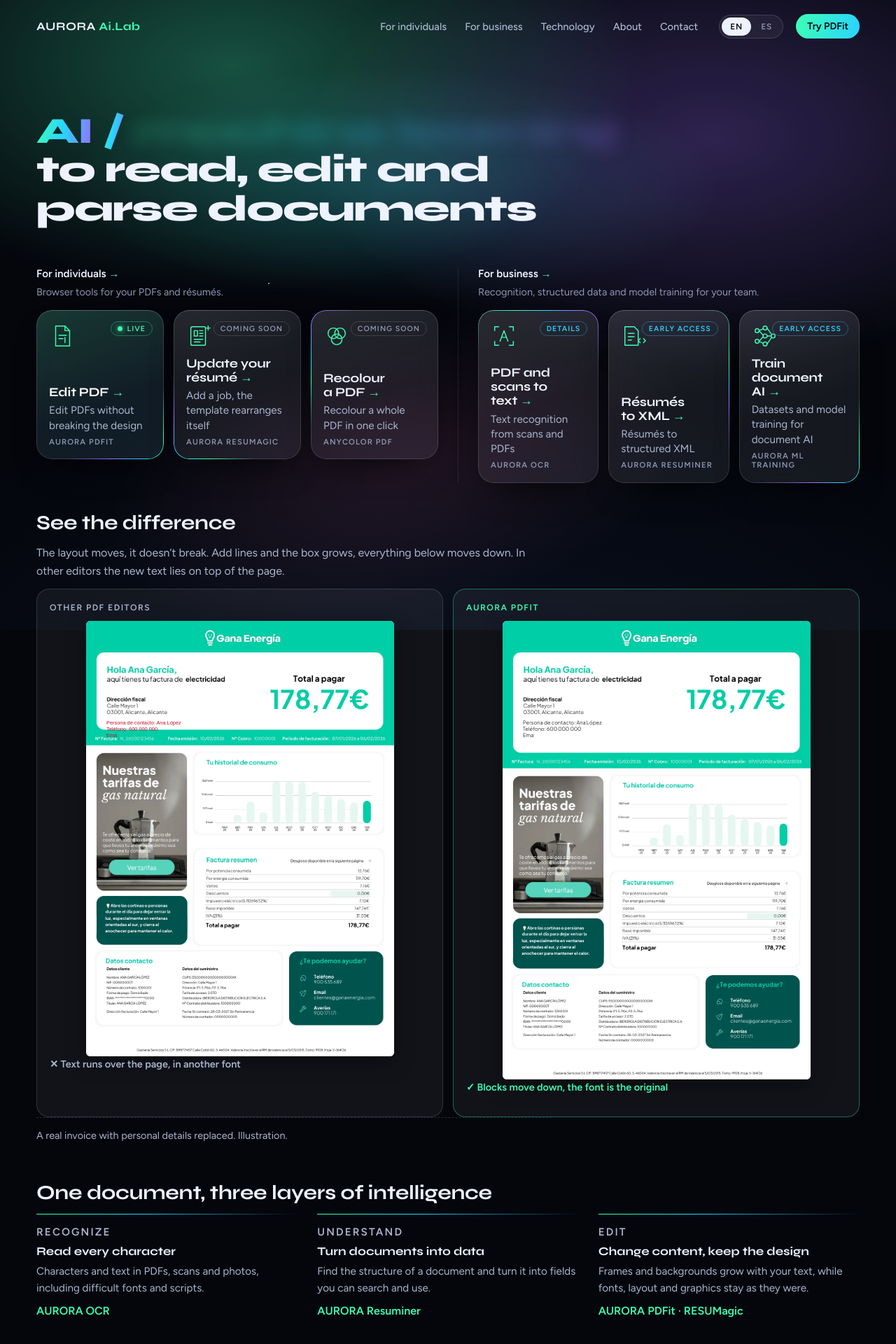
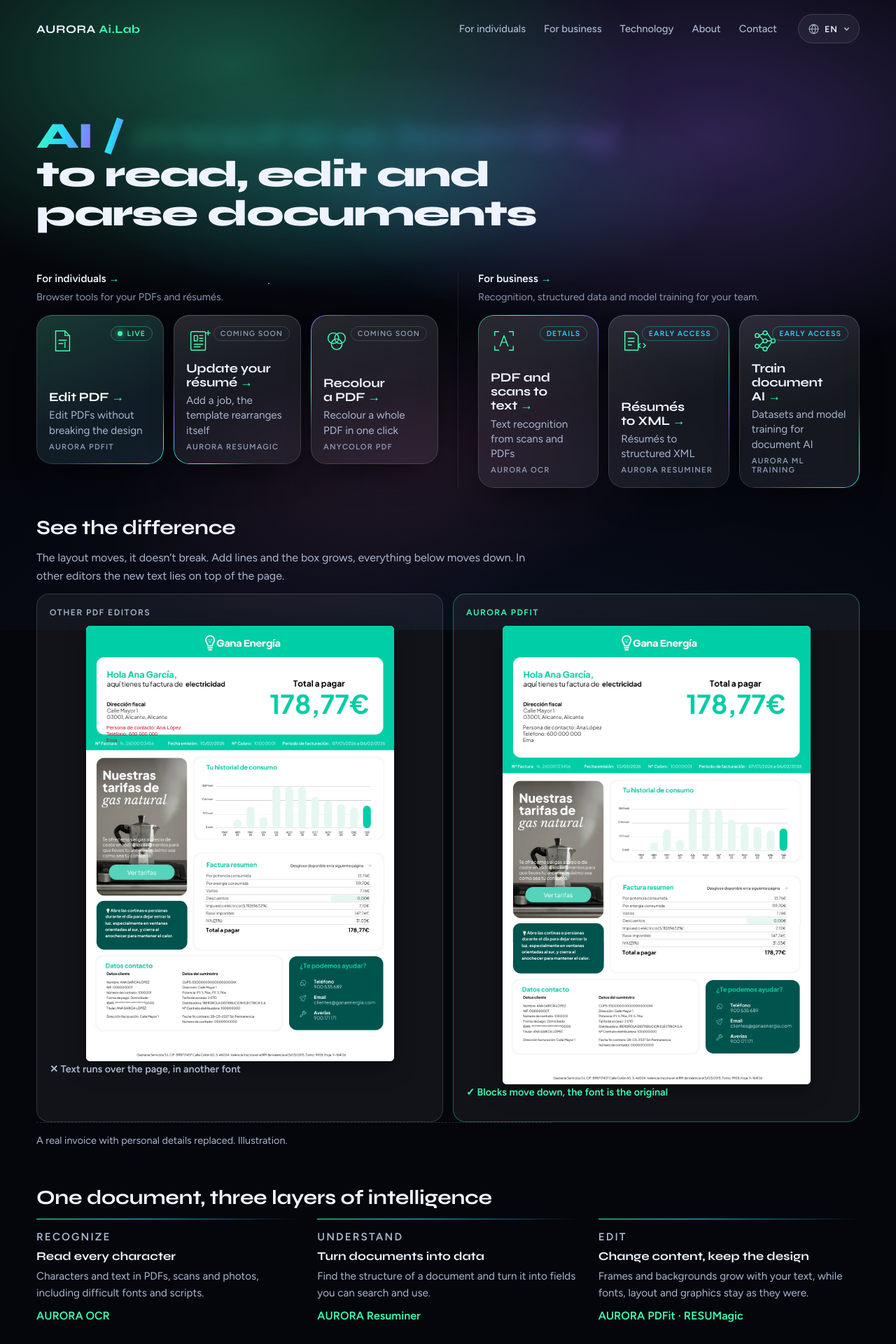
Before and after one commit to Totororik/rora.es, a Jekyll site: the page built from index.html, in a window 1280 px wide. Shown: the top 1920 px of the page at 70% size. Built offline with Jekyll 4.4.1, drawn with Linux system fonts in a browser that asks for light colours.

Commit message:
Header: one language button with a list (EN/ES, more languages = one line), language from the browser on arrival and the visitor's choice remembered, no Try PDFit in the header or phone menu
Co-Authored-By: Claude Opus 5.5 <noreply@anthropic.com>
Claude-Session: https://claude.ai/code/session_018wxw8nUirvxwf4q119Hca8

```diff
--- /dev/null
+++ b/_data/langs.yml
@@ -0,0 +1,3 @@
+# languages of the site, in the order of the language list; a new language is one more line here (and its pages)
+- { code: en, name: English }
+- { code: es, name: Español }
--- a/_includes/header.html
+++ b/_includes/header.html
@@ -7,11 +7,14 @@
       <a href="{{ P }}/about/"{% if page.section == "about" %} aria-current="page"{% endif %}>{{ T.about }}</a>
       <a href="{{ P }}/contact/"{% if page.section == "contact" %} aria-current="page"{% endif %}>{{ T.contact }}</a>
     </nav>
-    <nav class="lang" aria-label="{{ T.lang_label }}">
-      <a href="{{ en_url }}" hreflang="en" lang="en"{% if L == "en" %} aria-current="true"{% endif %}>EN</a>
-      <a href="{{ es_url }}" hreflang="es" lang="es"{% if L == "es" %} aria-current="true"{% endif %}>ES</a>
-    </nav>
-    <a class="cta-top" href="{{ S.pdfit }}?lang={{ L }}">{{ T.try_pdfit }}</a>
+    <details class="jazyk">
+      <summary aria-label="{{ T.lang_label }}"><svg viewBox="0 0 24 24" aria-hidden="true"><circle cx="12" cy="12" r="9"/><path d="M3 12h18M12 3c2.5 2.6 3.8 5.6 3.8 9s-1.3 6.4-3.8 9c-2.5-2.6-3.8-5.6-3.8-9S9.5 5.6 12 3z"/></svg>{{ L | upcase }}<svg class="ug" viewBox="0 0 12 12" aria-hidden="true"><path d="M3 4.5l3 3 3-3"/></svg></summary>
+      <nav class="jazyk-spisok" aria-label="{{ T.lang_label }}">
+        {%- for j in site.data.langs %}{% if j.code == "es" %}{% assign u = es_url %}{% else %}{% assign u = en_url %}{% endif %}
+        <a href="{{ u }}" hreflang="{{ j.code }}" lang="{{ j.code }}" data-j="{{ j.code }}"{% if L == j.code %} aria-current="true"{% endif %}><b>{{ j.code | upcase }}</b>{{ j.name }}</a>
+        {%- endfor %}
+      </nav>
+    </details>
     <details class="menu">
       <summary aria-label="{{ T.menu }}"><svg viewBox="0 0 24 24" aria-hidden="true"><path d="M4 7h16M4 12h16M4 17h16"/></svg></summary>
       <div class="menu-panel">
@@ -22,7 +25,6 @@
           {%- for p in site.data.products %}{% if p.audience == "business" %}<a href="{{ p.page[L] }}">{{ p.name }}</a>{% endif %}{% endfor %}
           <a href="{{ P }}/business/">{{ T.business }} →</a></div>
         <div><b>{{ T.company }}</b><a href="{{ P }}/technology/">{{ T.technology }}</a><a href="{{ P }}/about/">{{ T.about }}</a><a href="{{ P }}/contact/">{{ T.contact }}</a></div>
-        <a class="btn" href="{{ S.pdfit }}?lang={{ L }}">{{ T.try_pdfit }} <span class="go" aria-hidden="true">→</span></a>
       </div>
     </details>
   </header>
--- a/aurora.css
+++ b/aurora.css
@@ -228,9 +228,23 @@ header.top .mark { margin-right: auto; }
 .nav { display: flex; gap: 2px; }
 .nav a { padding: 8px 12px; border-radius: 999px; font: 500 .92rem var(--body); color: var(--ink-soft); text-decoration: none; transition: color .2s, background .2s; }
 .nav a:hover, .nav a[aria-current="page"] { color: var(--ink); background: var(--glass); }
-.cta-top { padding: 9px 16px; border-radius: 999px; font: 600 .88rem var(--body); white-space: nowrap; text-decoration: none; color: var(--night);
-  background: linear-gradient(100deg, var(--green), var(--teal)); transition: transform .3s cubic-bezier(.16, 1, .3, 1); }
-.cta-top:hover { transform: translateY(-1px); }
+/* one language button with a list under it: more languages are more lines, the header stays the same */
+.jazyk { position: relative; }
+.jazyk summary { list-style: none; cursor: pointer; display: flex; align-items: center; gap: 7px; height: 42px; padding: 0 12px 0 13px; border-radius: 999px;
+  background: var(--glass); border: 1px solid var(--glass-edge); backdrop-filter: blur(12px); -webkit-backdrop-filter: blur(12px);
+  font: 600 .78rem var(--body); letter-spacing: .08em; color: var(--ink); transition: border-color .2s; }
+.jazyk summary::-webkit-details-marker { display: none; }
+.jazyk summary svg { width: 17px; height: 17px; fill: none; stroke: var(--ink-soft); stroke-width: 1.5; stroke-linecap: round; stroke-linejoin: round; }
+.jazyk summary .ug { width: 11px; height: 11px; stroke-width: 1.8; transition: transform .2s; }
+.jazyk summary:hover, .jazyk[open] summary { border-color: rgba(61,255,180,.45); }
+.jazyk[open] summary .ug { transform: rotate(180deg); }
+.jazyk-spisok { position: absolute; right: 0; top: calc(100% + 8px); z-index: 30; min-width: 190px; display: grid; gap: 2px; padding: 6px;
+  border-radius: 14px; background: rgba(10, 16, 32, .97); border: 1px solid var(--glass-edge); box-shadow: 0 30px 60px -20px rgba(0,0,0,.9); }
+.jazyk-spisok a { display: flex; align-items: baseline; gap: 12px; padding: 9px 12px; border-radius: 10px; font: 500 .94rem var(--body); color: var(--ink-soft); text-decoration: none; }
+.jazyk-spisok a b { width: 1.9em; font: 600 .74rem var(--body); letter-spacing: .08em; color: var(--ink-faint); }
+.jazyk-spisok a:hover { background: var(--glass); color: var(--ink); }
+.jazyk-spisok a[aria-current="true"] { color: var(--ink); }
+.jazyk-spisok a[aria-current="true"] b { color: var(--green); }
 .menu { display: none; position: relative; }
 .menu summary { list-style: none; cursor: pointer; display: grid; place-items: center; width: 42px; height: 42px; border-radius: 12px;
   background: var(--glass); border: 1px solid var(--glass-edge); }
@@ -247,7 +261,6 @@ header.top .mark { margin-right: auto; }
   .menu { display: block; }
   .mark .tagline { display: none; }
 }
-@media (max-width: 560px) { .cta-top { display: none; } }
 
 .foot-cols { display: grid; grid-template-columns: 1.4fr repeat(3, minmax(0, 1fr)); gap: 18px 24px; padding-bottom: 20px; margin-bottom: 18px;
   border-bottom: 1px solid rgba(255,255,255,.06); line-height: 1.6; }
```
Also changed, not shown: _layouts/default.html (+19 -0 lines).
